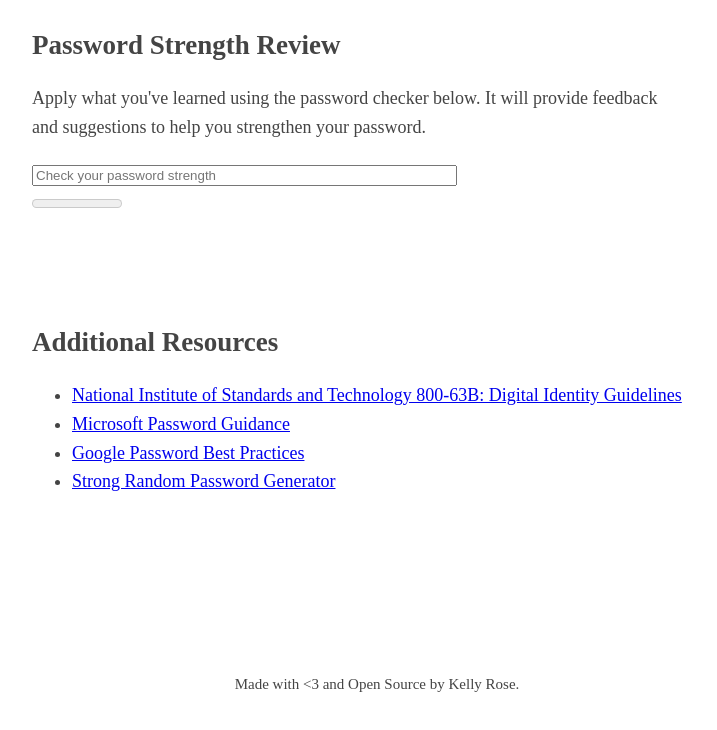
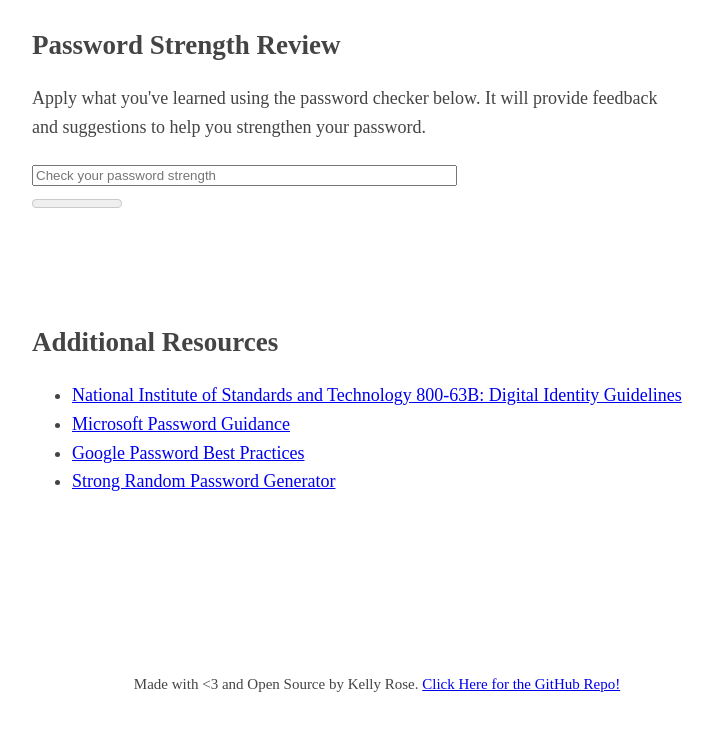
Before and after one commit to KRoseCodes/KellyRoseInterview, a plain HTML site: page index.html in a window 1280 px wide. Shown: the part 1255-1985 px from the top of the page, without its empty margins (283-1000 px from the left). Drawn offline with Linux system fonts and the light colour scheme.

Commit message:
adding GitHub message

```diff
--- a/index.html
+++ b/index.html
@@ -51,7 +51,7 @@
 <br><br>
 <br><br>
 
-<center><small>Made with <3 and Open Source by Kelly Rose.</small></center>
+<center><small>Made with <3 and Open Source by Kelly Rose. <a href="https://github.com/KRoseCodes/KellyRoseInterview"> Click Here for the GitHub Repo!</a></small></center>
 
 <script type="text/javascript" src="zxcvbn.js"></script>
 <script type="text/javascript" src="password.js"></script>
```
